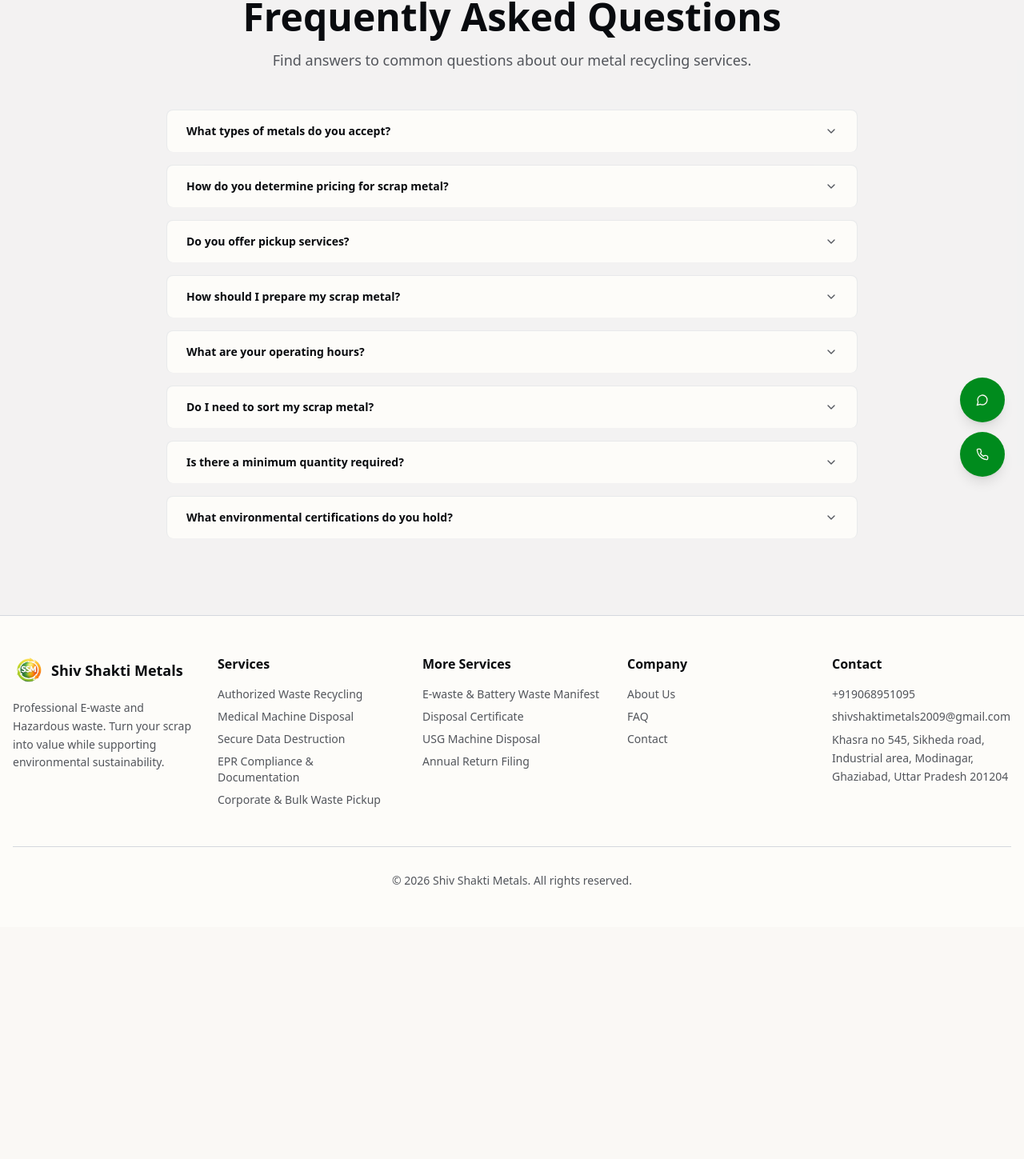
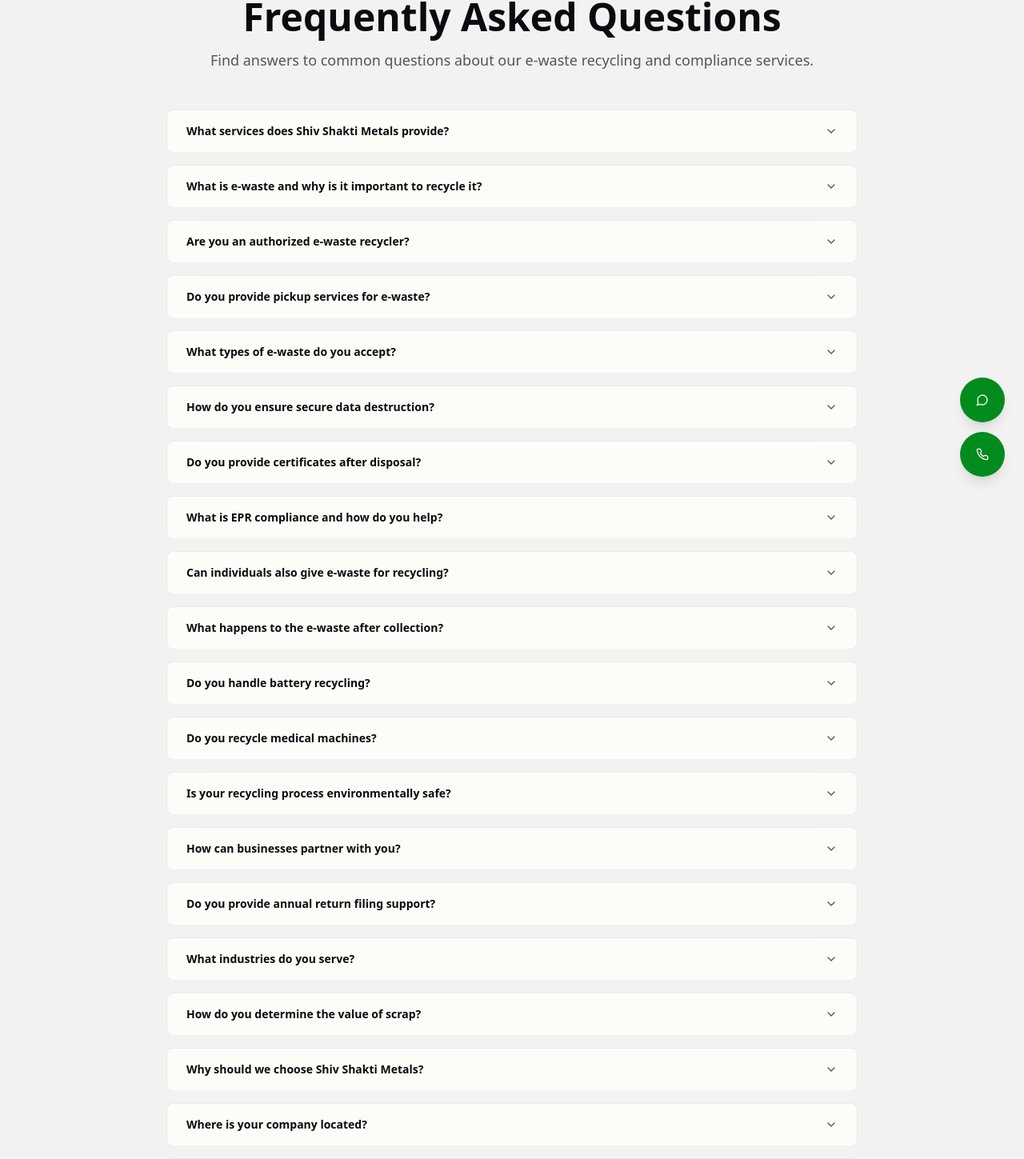
Before and after one commit to ChitvanGarg2000/shiv-shakti-metals, a Next.js app: page /faqs in a window 1280 px wide. Shown: the part 180-1629 px from the top of the page at 80% size. Before the commit the page ends 1339 px from the top, so only its background shows below. Built offline with nearby package versions, Linux system fonts and the light colour scheme.

Commit message:
Update FAQ section to reflect e-waste recycling services; revise questions and answers for clarity and relevance.

```diff
--- a/components/faq-section.tsx
+++ b/components/faq-section.tsx
@@ -5,44 +5,104 @@
 
 const faqs = [
   {
-    question: "What types of metals do you accept?",
+    question: "What services does Shiv Shakti Metals provide?",
     answer:
-      "We accept all ferrous metals (steel, iron, cast iron) and non-ferrous metals including copper, aluminum, brass, bronze, stainless steel, lead, zinc, and nickel alloys. Contact us if you have specific materials not listed.",
+      "We provide a wide range of recycling and disposal services including e-waste recycling, battery waste management, medical equipment disposal, secure data destruction, and corporate bulk waste pickup.",
   },
   {
-    question: "How do you determine pricing for scrap metal?",
+    question: "What is e-waste and why is it important to recycle it?",
     answer:
-      "Our pricing is based on current market rates for specific metal types, weight, and purity. We use certified scales and provide transparent pricing. Prices fluctuate with the commodity market, so we recommend calling for current rates.",
+      "E-waste includes discarded electronic devices such as computers, laptops, mobiles, servers, and batteries. Recycling prevents environmental pollution and helps recover valuable materials like metals and plastics.",
   },
   {
-    question: "Do you offer pickup services?",
+    question: "Are you an authorized e-waste recycler?",
     answer:
-      "Yes, we provide convenient pickup services for both residential and commercial customers. Pickup availability depends on location and quantity. Contact us to schedule a pickup and discuss any minimum requirements.",
+      "Yes, we operate as an authorized waste recycling service provider ensuring compliance with government regulations and environmental standards.",
   },
   {
-    question: "How should I prepare my scrap metal?",
+    question: "Do you provide pickup services for e-waste?",
     answer:
-      "Separate different types of metals when possible to maximize value. Remove any non-metal attachments (plastic, wood, rubber). Clean metals typically fetch better prices. Our team can advise on preparation for your specific materials.",
+      "Yes, we offer corporate and bulk waste pickup services, making it convenient for businesses and institutions to dispose of their waste responsibly.",
   },
   {
-    question: "What are your operating hours?",
+    question: "What types of e-waste do you accept?",
     answer:
-      "We are open Monday through Friday from 7:00 AM to 5:00 PM, and Saturdays from 8:00 AM to 2:00 PM. We are closed on Sundays and major holidays. Special pickup arrangements can be made for large commercial loads.",
+      "We accept computers and laptops, mobile phones, servers and IT equipment, batteries, medical electronic equipment, and industrial electronic scrap.",
   },
   {
-    question: "Do I need to sort my scrap metal?",
+    question: "How do you ensure secure data destruction?",
     answer:
-      "While not required, sorting your metals can increase their value significantly. We accept mixed loads, but separated metals by type (copper, aluminum, steel, etc.) receive higher per-pound rates.",
+      "We follow strict protocols for data destruction to ensure that all sensitive data from devices is permanently erased or destroyed before recycling.",
   },
   {
-    question: "Is there a minimum quantity required?",
+    question: "Do you provide certificates after disposal?",
     answer:
-      "We accept loads of all sizes. For drop-off, there is no minimum. For pickup services, we typically require a minimum quantity depending on your location. Contact us to discuss your specific situation.",
+      "Yes, we provide disposal certificates and documentation for compliance and audit purposes after proper recycling.",
   },
   {
-    question: "What environmental certifications do you hold?",
+    question: "What is EPR compliance and how do you help?",
     answer:
-      "We are fully licensed and comply with all EPA and state environmental regulations. Our facility follows responsible recycling practices to minimize environmental impact and promote sustainability in the metal recycling industry.",
+      "EPR (Extended Producer Responsibility) is a regulatory requirement for managing e-waste. We assist companies with documentation, compliance, and reporting for EPR obligations.",
+  },
+  {
+    question: "Can individuals also give e-waste for recycling?",
+    answer:
+      "Yes, both individuals and businesses can provide e-waste to us. However, bulk and corporate waste are our primary focus.",
+  },
+  {
+    question: "What happens to the e-waste after collection?",
+    answer:
+      "The waste undergoes segregation, dismantling, material recovery, and recycling or safe disposal. This ensures minimal environmental impact.",
+  },
+  {
+    question: "Do you handle battery recycling?",
+    answer:
+      "Yes, we manage battery waste and provide proper manifest documentation for safe handling and recycling.",
+  },
+  {
+    question: "Do you recycle medical machines?",
+    answer:
+      "Yes, we specialize in safe disposal of medical machines like USG and other electronic healthcare equipment.",
+  },
+  {
+    question: "Is your recycling process environmentally safe?",
+    answer:
+      "Yes, we follow environmentally responsible processes to reduce pollution and maximize resource recovery.",
+  },
+  {
+    question: "How can businesses partner with you?",
+    answer:
+      "Businesses can contact us for bulk waste pickup, annual recycling contracts, compliance support, and waste management consultation.",
+  },
+  {
+    question: "Do you provide annual return filing support?",
+    answer:
+      "Yes, we assist companies in filing annual returns related to e-waste compliance.",
+  },
+  {
+    question: "What industries do you serve?",
+    answer:
+      "We serve corporates and IT companies, hospitals and healthcare facilities, educational institutions, and manufacturing units.",
+  },
+  {
+    question: "How do you determine the value of scrap?",
+    answer:
+      "The value depends on the type of material (metal, battery, electronic parts), quantity, and prevailing market rates.",
+  },
+  {
+    question: "Why should we choose Shiv Shakti Metals?",
+    answer:
+      "Because we are an authorized recycler with end-to-end waste management, secure data handling, compliance support, and environment-friendly practices.",
+  },
+  {
+    question: "Where is your company located?",
+    answer:
+      "Our facility is located in Modinagar, Uttar Pradesh, serving clients across regions.",
+  },
+  {
+    question: "How can we contact you?",
+    answer:
+      "You can contact us via phone, email, or website enquiry form to request quotes or services.",
   },
 ]
 
@@ -78,7 +138,7 @@
         >
           <h2 className="text-3xl md:text-4xl lg:text-5xl font-bold text-balance">Frequently Asked Questions</h2>
           <p className="text-lg text-muted-foreground text-pretty">
-            Find answers to common questions about our metal recycling services.
+            Find answers to common questions about our e-waste recycling and compliance services.
           </p>
         </motion.div>
 
```
